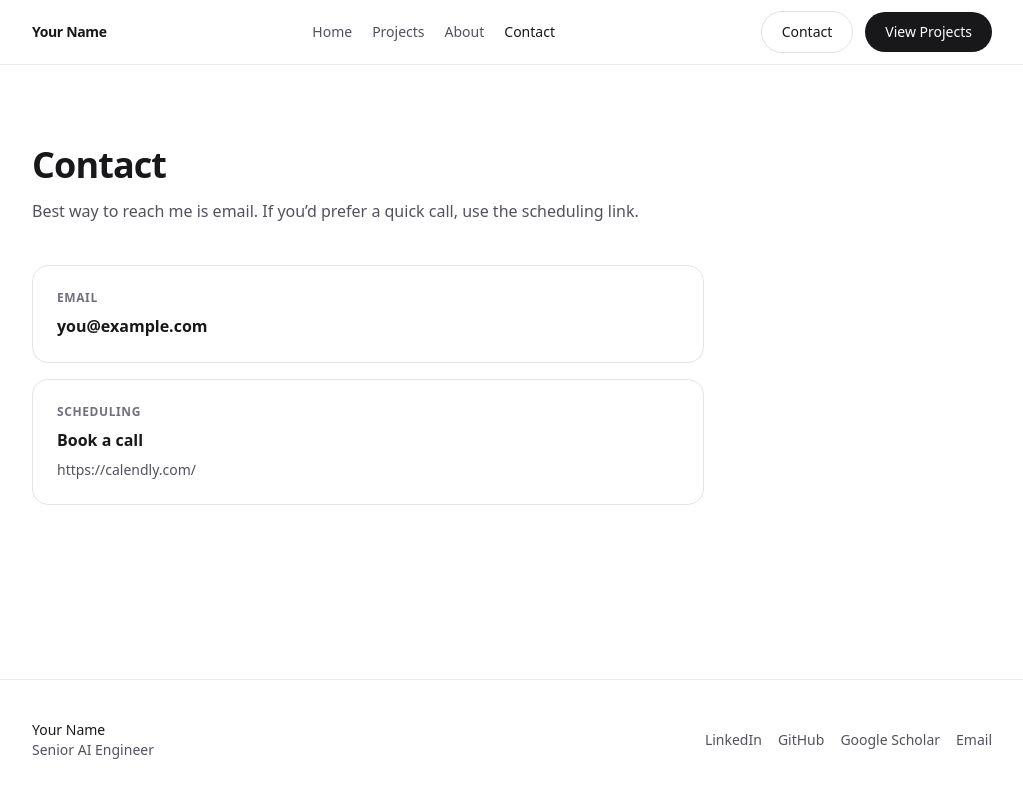
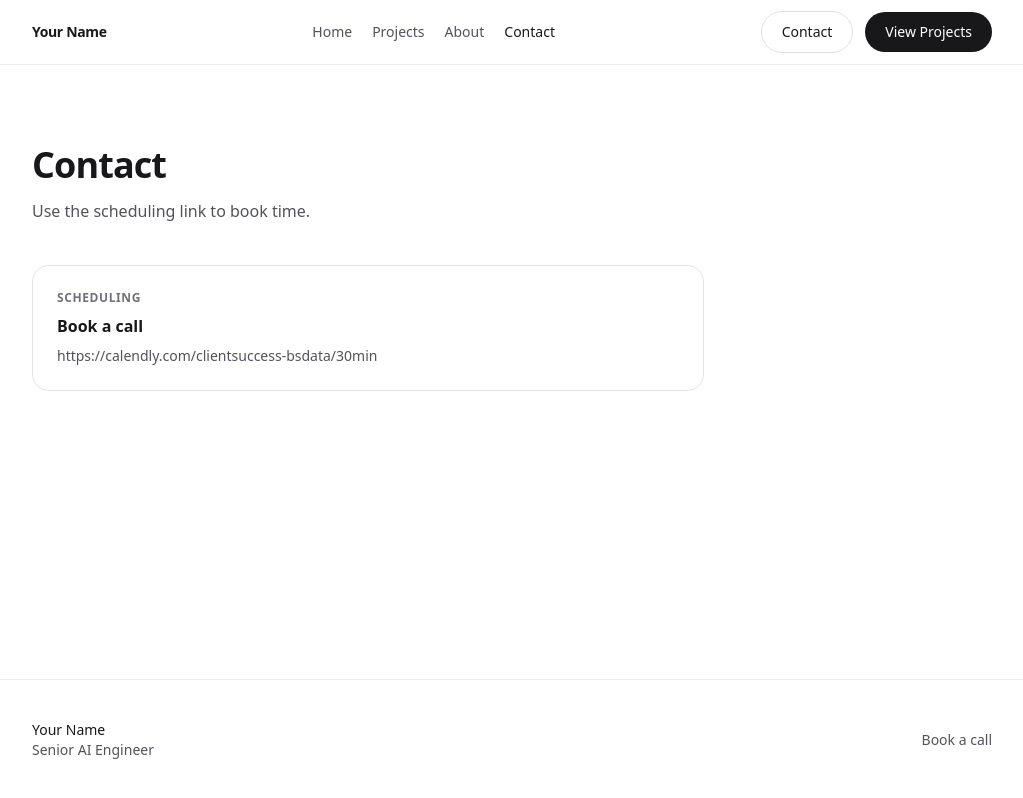
Before and after one commit to Hadream2730/andrew-portfolio, a Next.js app: page /contact in a window 1280 px wide. Shown: the whole page, without its empty margins (128-1151 px from the left). Built offline with nearby package versions, Linux system fonts and the light colour scheme.

Commit message:
Update pages

```diff
--- a/src/app/contact/page.tsx
+++ b/src/app/contact/page.tsx
@@ -10,22 +10,10 @@ export default function ContactPage() {
             Contact
           </h1>
           <p className="mt-3 text-base leading-7 text-zinc-600 dark:text-zinc-300">
-            Best way to reach me is email. If you’d prefer a quick call, use the
-            scheduling link.
+            Use the scheduling link to book time.
           </p>
 
           <div className="mt-10 space-y-4">
-            <a
-              href={`mailto:${site.contact.email}`}
-              className="block rounded-2xl border border-zinc-200 bg-white p-6 transition-colors hover:bg-zinc-50 dark:border-zinc-800 dark:bg-zinc-950 dark:hover:bg-zinc-900"
-            >
-              <div className="text-xs font-semibold uppercase tracking-wider text-zinc-500 dark:text-zinc-400">
-                Email
-              </div>
-              <div className="mt-2 text-base font-semibold text-zinc-900 dark:text-zinc-100">
-                {site.contact.email}
-              </div>
-            </a>
             <a
               href={site.contact.calendly}
               target="_blank"
--- a/src/app/page.tsx
+++ b/src/app/page.tsx
@@ -243,20 +243,14 @@ export default function Home() {
             </div>
             <p className="mt-3 max-w-2xl text-base leading-7 text-zinc-600 dark:text-zinc-300">
               Open to senior AI/ML roles and selective consulting/advisory
-              engagements. The fastest way to reach me is email.
+              engagements. Use the scheduling link to book time.
             </p>
             <div className="mt-7 flex flex-col gap-3 sm:flex-row">
-              <a
-                href={`mailto:${site.contact.email}`}
-                className="inline-flex items-center justify-center rounded-full bg-zinc-900 px-5 py-2.5 text-sm font-medium text-white transition-colors hover:bg-zinc-800 dark:bg-zinc-100 dark:text-zinc-900 dark:hover:bg-zinc-200"
-              >
-                Email me
-              </a>
               <a
                 href={site.contact.calendly}
                 target="_blank"
                 rel="noreferrer"
-                className="inline-flex items-center justify-center rounded-full border border-zinc-300/70 px-5 py-2.5 text-sm font-medium text-zinc-900 transition-colors hover:bg-white dark:border-zinc-700 dark:text-zinc-100 dark:hover:bg-zinc-900"
+                className="inline-flex items-center justify-center rounded-full bg-zinc-900 px-5 py-2.5 text-sm font-medium text-white transition-colors hover:bg-zinc-800 dark:bg-zinc-100 dark:text-zinc-900 dark:hover:bg-zinc-200"
               >
                 Book a call
               </a>
--- a/src/components/Footer.tsx
+++ b/src/components/Footer.tsx
@@ -13,22 +13,13 @@ export function Footer() {
             <div>{site.role}</div>
           </div>
           <div className="flex flex-wrap items-center gap-4">
-            {site.socials.map((s) => (
-              <a
-                key={s.label}
-                href={s.href}
-                className="text-sm text-zinc-600 hover:text-zinc-900 dark:text-zinc-300 dark:hover:text-zinc-100"
-                target="_blank"
-                rel="noreferrer"
-              >
-                {s.label}
-              </a>
-            ))}
             <a
-              href={`mailto:${site.contact.email}`}
+              href={site.contact.calendly}
               className="text-sm text-zinc-600 hover:text-zinc-900 dark:text-zinc-300 dark:hover:text-zinc-100"
+              target="_blank"
+              rel="noreferrer"
             >
-              Email
+              Book a call
             </a>
           </div>
         </div>
--- a/src/components/ProjectCard.tsx
+++ b/src/components/ProjectCard.tsx
@@ -25,9 +25,6 @@ export function ProjectCard({ project }: { project: Project }) {
             <Tag key={c}>{c}</Tag>
           ))}
         </div>
-        <div className="mt-2 text-sm font-medium text-zinc-900 group-hover:underline dark:text-zinc-100">
-          View case study
-        </div>
       </div>
     </Link>
   );
--- a/src/content/site.ts
+++ b/src/content/site.ts
@@ -15,14 +15,9 @@ export const site = {
     secondary: { label: "View Projects", href: "/projects" },
   },
   contact: {
-    email: "you@example.com",
-    calendly: "https://calendly.com/",
+    calendly: "https://calendly.com/clientsuccess-bsdata/30min",
   },
-  socials: [
-    { label: "LinkedIn", href: "https://www.linkedin.com/in/" },
-    { label: "GitHub", href: "https://github.com/" },
-    { label: "Google Scholar", href: "https://scholar.google.com/" },
-  ] satisfies SocialLink[],
+  socials: [] satisfies SocialLink[],
   seo: {
     title: "Senior AI Engineer | Portfolio",
     description:
```
